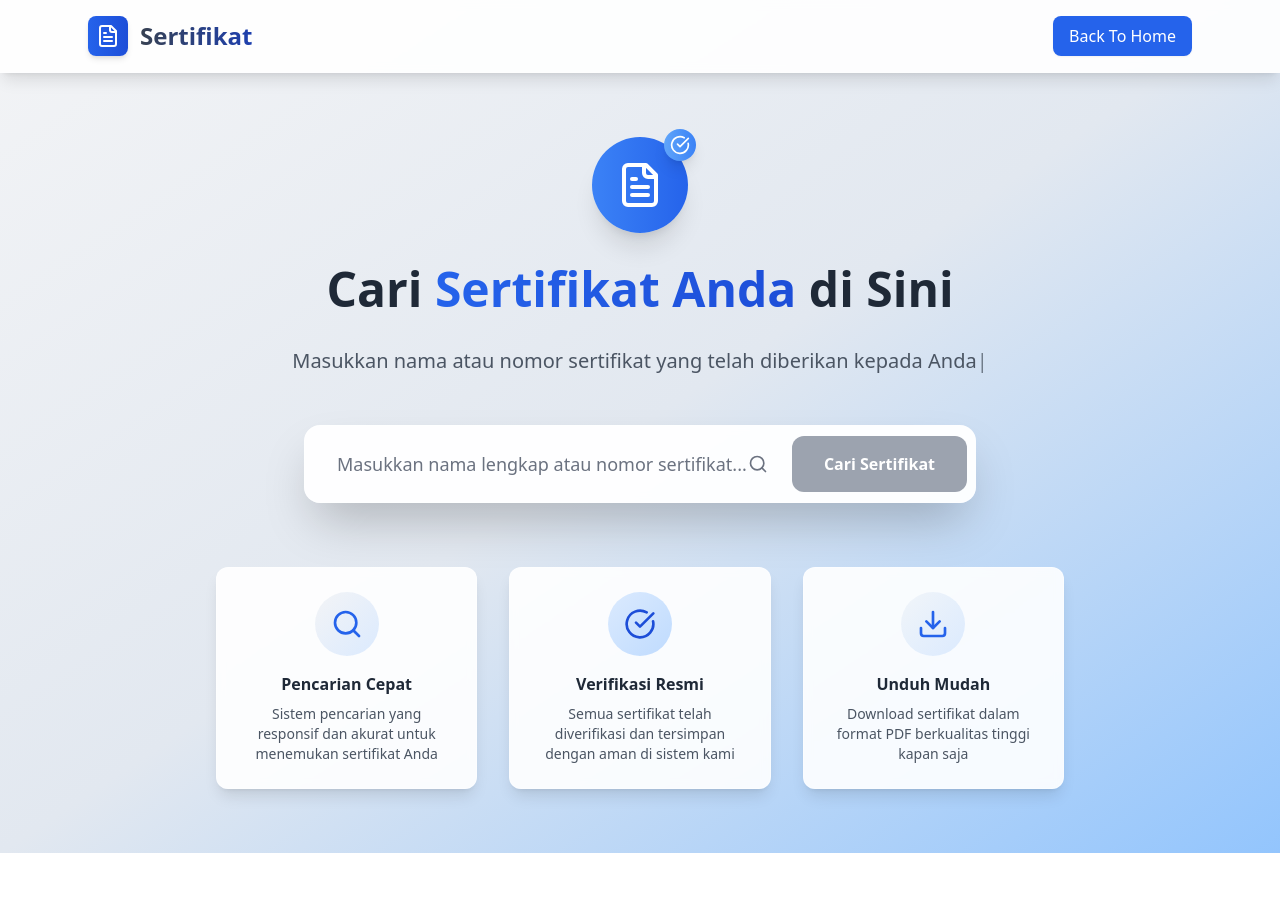
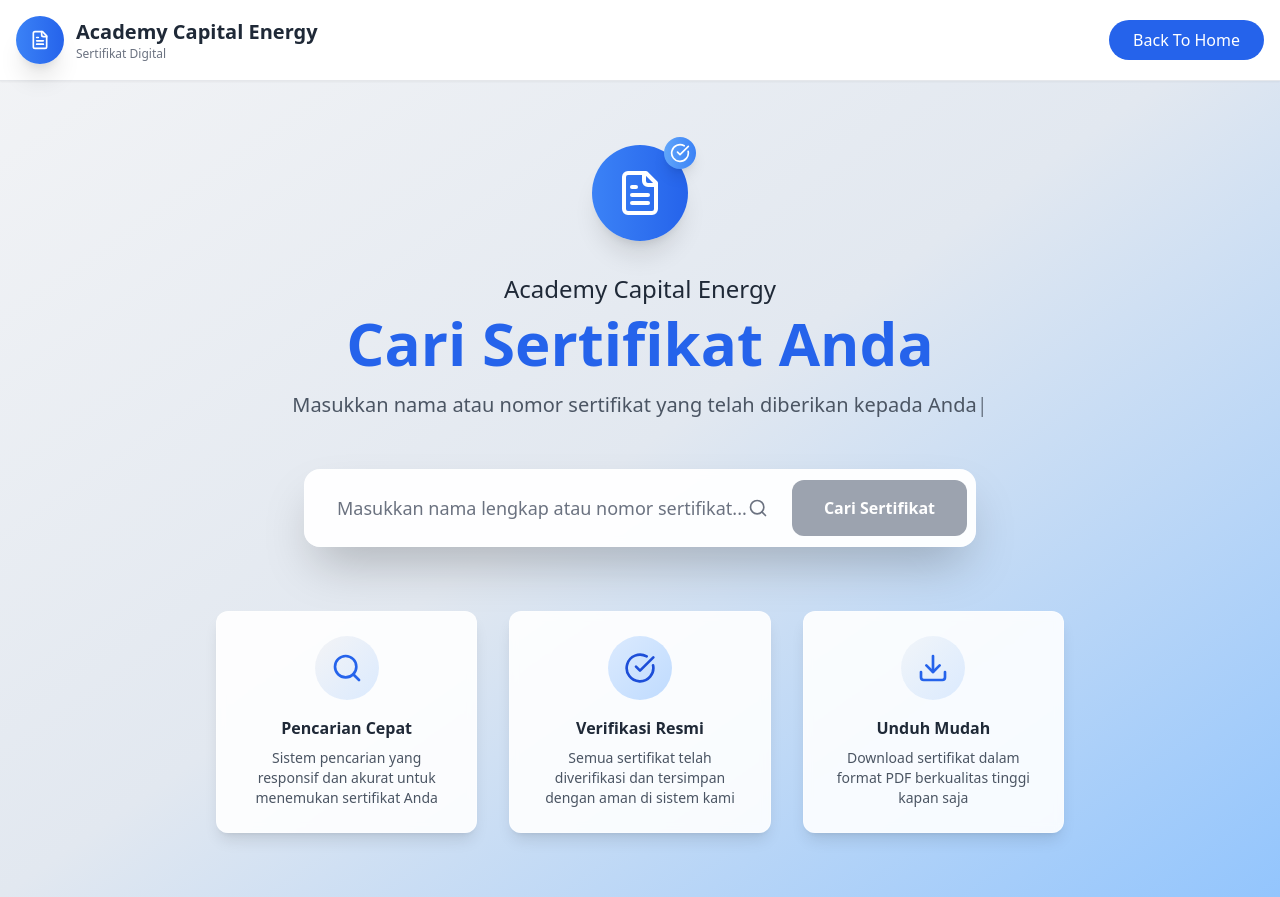
Before and after one commit to aminssmilee/certifikat_seacrh, a React (Vite) app: page / in a window 1280 px wide. Before the commit the page ends 853 px from the top, so only its background shows below. Built offline with nearby package versions, Linux system fonts and the light colour scheme.

Commit message:
Menmabahkan ace

```diff
--- a/src/components/CertificateSearch.jsx
+++ b/src/components/CertificateSearch.jsx
@@ -1,5 +1,6 @@
 import React, { useState } from "react";
 import { Search, FileText, Download, CheckCircle } from "lucide-react";
+// import img from "../assets/images/certificate.png";
 
 const CertificateSearch = () => {
   const [nomorPeserta, setNomorPeserta] = useState("");
@@ -77,22 +78,25 @@ const CertificateSearch = () => {
   return (
     <div className="min-h-screen bg-gradient-to-br from-gray-100 via-slate-200 to-blue-300 font-sans">
       {/* Header Section */}
-      <div className="bg-white/90 backdrop-blur-sm shadow-lg border-b border-white/20">
-        <div className="max-w-6xl mx-auto px-6 py-4">
+      <div className="bg-white shadow-sm border-b">
+        <div className="max-w-7xl mx-auto px-4 py-4">
           <div className="flex items-center justify-between">
             <div className="flex items-center space-x-3">
-              <div className="bg-gradient-to-r from-blue-600 to-blue-700 rounded-lg p-2 shadow-md">
-                <FileText className="w-6 h-6 text-white" />
+              <div className="w-12 h-12 bg-gradient-to-r from-blue-500 to-blue-600 rounded-full flex items-center justify-center shadow-xl">
+                <FileText className="w-5 h-5 text-white" />
               </div>
-              <h1 className="text-2xl font-bold bg-gradient-to-r from-gray-700 to-blue-800 bg-clip-text text-transparent">
-                Sertifikat
-              </h1>
+
+              <div>
+                <h1 className="text-xl font-bold text-gray-800">
+                  Academy Capital Energy
+                </h1>
+                <p className="text-xs text-gray-500">Sertifikat Digital</p>
+              </div>
             </div>
 
-            {/* Tombol Biru */}
             <a
               href="https://preview1.webcare.my.id/"
-              className="bg-blue-600 hover:bg-blue-700 text-white font-medium px-4 py-2 rounded-lg shadow-sm transition"
+              className="bg-blue-600 hover:bg-blue-700 text-white font-medium px-6 py-2 rounded-full transition-colors"
             >
               Back To Home
             </a>
@@ -116,13 +120,14 @@ const CertificateSearch = () => {
           </div>
 
           {/* Heading */}
-          <h2 className="text-4xl md:text-5xl font-bold text-gray-800 mb-4 leading-tight">
-            Cari{" "}
-            <span className="bg-gradient-to-r from-blue-600 to-blue-700 bg-clip-text text-transparent">
-              Sertifikat Anda
-            </span>{" "}
-            di Sini
-          </h2>
+          <div className="text-center">
+            <p className="text-lg md:text-2xl text-gray-800 mb-2">
+              Academy Capital Energy
+            </p>
+            <h1 className="text-3xl md:text-5xl lg:text-6xl font-bold text-blue-600 leading-tight">
+              Cari Sertifikat Anda
+            </h1>
+          </div>
 
           {/* Typewriter Text */}
           <div className="h-16 flex items-center justify-center mb-8">
```
